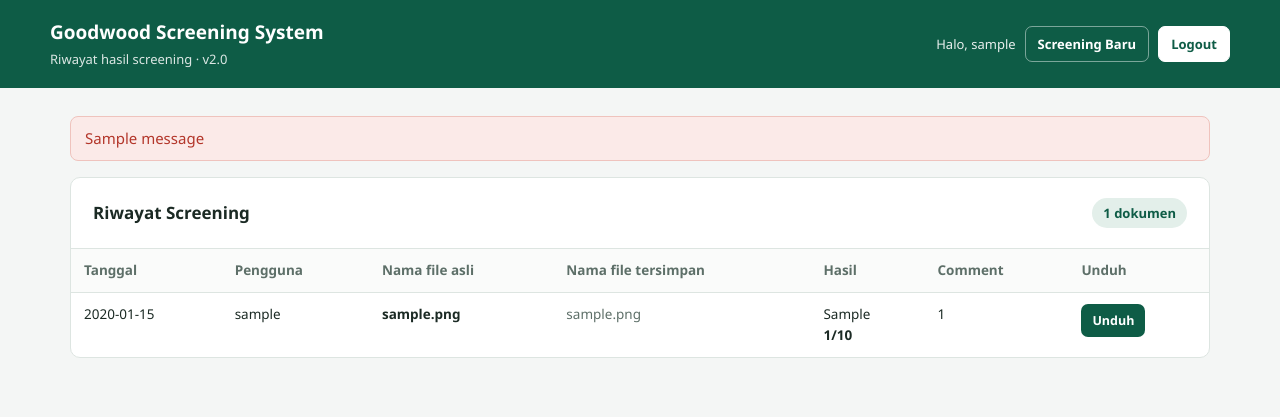
After one commit to diniekaprasasti/goodwood_screening, a Flask app: page /history in a window 1280 px wide. The commit adds this page. Shown: the top 417 px of the page. Run offline with Flask 3, Linux system fonts and the light colour scheme; the visitor is signed in with stand-in values (Sample User, id 1); tables that the repository leaves empty hold one stand-in row (values such as "Sample post"); one stand-in notice (Sample message) is shown.

Commit message:
Add login system and screening history

```diff
--- a/app.py
+++ b/app.py
@@ -1,71 +1,256 @@
 # -*- coding: utf-8 -*-
-"""Goodwood Screening System — aplikasi lokal untuk screening awal manuskrip."""
+"""Goodwood Screening System — screening awal manuskrip dengan login dan riwayat."""
+import hmac
 import os
+import sqlite3
 import uuid
-from flask import Flask, render_template, request, redirect, url_for, flash
+from datetime import datetime
+from functools import wraps
+from zoneinfo import ZoneInfo
+
+from flask import (
+    Flask,
+    flash,
+    redirect,
+    render_template,
+    request,
+    send_from_directory,
+    session,
+    url_for,
+)
 from werkzeug.utils import secure_filename
-from flask import send_from_directory
+
 from annotator import annotate_docx
 
+
 BASE = os.path.dirname(os.path.abspath(__file__))
-UPLOAD_DIR = os.path.join(BASE, "uploads")
-EXPORT_DIR = os.path.join(BASE, "exports")
+
+# Untuk Railway, set DATA_DIR=/app/data dan pasang Railway Volume ke /app/data.
+DATA_DIR = os.getenv("DATA_DIR", os.path.join(BASE, "data"))
+UPLOAD_DIR = os.path.join(DATA_DIR, "uploads")
+EXPORT_DIR = os.path.join(DATA_DIR, "exports")
+DB_PATH = os.path.join(DATA_DIR, "screening_history.db")
+
 os.makedirs(UPLOAD_DIR, exist_ok=True)
 os.makedirs(EXPORT_DIR, exist_ok=True)
 
-VERSION = "1.4"
+VERSION = "2.0"
+JAKARTA_TZ = ZoneInfo("Asia/Jakarta")
 
 app = Flask(__name__)
-app.secret_key = "goodwood-screening-local"
+app.secret_key = os.getenv("SECRET_KEY", "change-this-secret-key-for-production")
 app.config["MAX_CONTENT_LENGTH"] = 50 * 1024 * 1024  # 50 MB
+app.config["SESSION_COOKIE_HTTPONLY"] = True
+app.config["SESSION_COOKIE_SAMESITE"] = "Lax"
+app.config["SESSION_COOKIE_SECURE"] = bool(os.getenv("RAILWAY_ENVIRONMENT"))
+
+LOGIN_USERNAME = os.getenv("LOGIN_USERNAME", "admin")
+LOGIN_PASSWORD = os.getenv("LOGIN_PASSWORD", "admin123")
+
+
+def get_db():
+    connection = sqlite3.connect(DB_PATH)
+    connection.row_factory = sqlite3.Row
+    return connection
+
+
+def init_db():
+    with get_db() as connection:
+        connection.execute(
+            """
+            CREATE TABLE IF NOT EXISTS screening_history (
+                id INTEGER PRIMARY KEY AUTOINCREMENT,
+                created_at TEXT NOT NULL,
+                username TEXT NOT NULL,
+                original_filename TEXT NOT NULL,
+                saved_filename TEXT NOT NULL UNIQUE,
+                comments INTEGER NOT NULL DEFAULT 0,
+                verdict TEXT,
+                passed INTEGER,
+                total INTEGER
+            )
+            """
+        )
+
+
+init_db()
+
+
+def login_required(view_function):
+    @wraps(view_function)
+    def wrapped_view(*args, **kwargs):
+        if not session.get("logged_in"):
+            flash("Silakan login untuk mengakses Goodwood Screening System.")
+            return redirect(url_for("login", next=request.path))
+        return view_function(*args, **kwargs)
+
+    return wrapped_view
+
+
+def safe_next_url(value):
+    """Hanya izinkan redirect internal yang diawali satu garis miring."""
+    if value and value.startswith("/") and not value.startswith("//"):
+        return value
+    return url_for("index")
+
+
+def make_result_filename(original_filename):
+    safe = secure_filename(original_filename)
+    stem, extension = os.path.splitext(safe)
+    stem = stem or "manuscript"
+    extension = extension.lower() if extension else ".docx"
+    timestamp = datetime.now(JAKARTA_TZ).strftime("%Y%m%d_%H%M%S")
+    short_id = uuid.uuid4().hex[:6].upper()
+    return f"{stem}_SCREENED_{timestamp}_{short_id}{extension}"
+
+
+@app.route("/login", methods=["GET", "POST"])
+def login():
+    if session.get("logged_in"):
+        return redirect(url_for("index"))
+
+    if request.method == "POST":
+        username = request.form.get("username", "").strip()
+        password = request.form.get("password", "")
+        username_ok = hmac.compare_digest(username, LOGIN_USERNAME)
+        password_ok = hmac.compare_digest(password, LOGIN_PASSWORD)
+
+        if username_ok and password_ok:
+            session.clear()
+            session["logged_in"] = True
+            session["username"] = username
+            session.permanent = True
+            return redirect(safe_next_url(request.form.get("next")))
+
+        flash("Username atau password salah.")
+
+    return render_template("login.html", version=VERSION, next=request.args.get("next", ""))
+
+
+@app.route("/logout")
+def logout():
+    session.clear()
+    flash("Anda telah logout.")
+    return redirect(url_for("login"))
 
 
 @app.route("/", methods=["GET"])
+@login_required
 def index():
     return render_template("index.html", result=None, filename=None, version=VERSION)
 
 
 @app.route("/screen", methods=["POST"])
+@login_required
 def screen():
-    f = request.files.get("manuscript")
-    if not f or not f.filename:
+    uploaded_file = request.files.get("manuscript")
+
+    if not uploaded_file or not uploaded_file.filename:
         flash("Silakan pilih file Word (.docx) terlebih dahulu.")
         return redirect(url_for("index"))
-    if not f.filename.lower().endswith(".docx"):
-        flash("Format tidak didukung. Sistem hanya menerima file .docx "
-              "(jika file Anda .doc, simpan ulang sebagai .docx di Microsoft Word).")
+
+    if not uploaded_file.filename.lower().endswith(".docx"):
+        flash(
+            "Format tidak didukung. Sistem hanya menerima file .docx "
+            "(jika file Anda .doc, simpan ulang sebagai .docx di Microsoft Word)."
+        )
         return redirect(url_for("index"))
 
-    safe = secure_filename(f.filename)
-    path = os.path.join(UPLOAD_DIR, "{}_{}".format(uuid.uuid4().hex[:8], safe))
-    f.save(path)
+    original_filename = secure_filename(uploaded_file.filename)
+    upload_name = f"{uuid.uuid4().hex[:8]}_{original_filename}"
+    upload_path = os.path.join(UPLOAD_DIR, upload_name)
+    uploaded_file.save(upload_path)
 
-    out_name = "SCREENING_{}_{}".format(uuid.uuid4().hex[:6], safe)
-    out_path = os.path.join(EXPORT_DIR, out_name)
+    saved_filename = make_result_filename(original_filename)
+    output_path = os.path.join(EXPORT_DIR, saved_filename)
+
     try:
-        result, n_comments = annotate_docx(path, out_path)
-    except Exception as e:
-        flash("Gagal membaca dokumen: {}".format(e))
+        result, n_comments = annotate_docx(upload_path, output_path)
+    except Exception as exc:
+        # Hapus file hasil yang mungkin terbentuk sebagian.
+        try:
+            os.remove(output_path)
+        except OSError:
+            pass
+        flash(f"Gagal membaca dokumen: {exc}")
         return redirect(url_for("index"))
     finally:
         try:
-            os.remove(path)
+            os.remove(upload_path)
         except OSError:
             pass
 
-    return render_template("index.html", result=result, filename=f.filename,
-                           download=out_name, n_comments=n_comments, version=VERSION)
+    verdict = str(getattr(result, "verdict", ""))
+    passed = int(getattr(result, "passed", 0) or 0)
+    total = int(getattr(result, "total", 0) or 0)
+    created_at = datetime.now(JAKARTA_TZ).strftime("%d %b %Y, %H:%M WIB")
+
+    with get_db() as connection:
+        connection.execute(
+            """
+            INSERT INTO screening_history (
+                created_at, username, original_filename, saved_filename,
+                comments, verdict, passed, total
+            )
+            VALUES (?, ?, ?, ?, ?, ?, ?, ?)
+            """,
+            (
+                created_at,
+                session.get("username", "unknown"),
+                uploaded_file.filename,
+                saved_filename,
+                int(n_comments or 0),
+                verdict,
+                passed,
+                total,
+            ),
+        )
+
+    return render_template(
+        "index.html",
+        result=result,
+        filename=uploaded_file.filename,
+        download=saved_filename,
+        n_comments=n_comments,
+        version=VERSION,
+    )
+
+
+@app.route("/history")
+@login_required
+def history():
+    with get_db() as connection:
+        rows = connection.execute(
+            """
+            SELECT id, created_at, username, original_filename, saved_filename,
+                   comments, verdict, passed, total
+            FROM screening_history
+            ORDER BY id DESC
+            """
+        ).fetchall()
+
+    return render_template("history.html", records=rows, version=VERSION)
 
 
 @app.route("/download/<path:fname>")
+@login_required
 def download(fname):
     safe = secure_filename(fname)
-    return send_from_directory(EXPORT_DIR, safe, as_attachment=True,
-                               download_name=safe.split("_", 2)[-1].replace(".docx", "")
-                                             + "_SCREENING.docx")
+    path = os.path.join(EXPORT_DIR, safe)
+
+    if not os.path.isfile(path):
+        flash("File hasil screening tidak ditemukan. Pastikan Railway Volume sudah terpasang.")
+        return redirect(url_for("history"))
+
+    return send_from_directory(
+        EXPORT_DIR,
+        safe,
+        as_attachment=True,
+        download_name=safe,
+    )
 
 
 if __name__ == "__main__":
-    print("\n  Goodwood Screening System v" + VERSION)
+    print(f"\n  Goodwood Screening System v{VERSION}")
     print("  Buka browser: http://localhost:5001\n")
     app.run(host="0.0.0.0", port=5001, debug=False)
--- /dev/null
+++ b/templates/history.html
@@ -0,0 +1,112 @@
+<!DOCTYPE html>
+<html lang="id">
+<head>
+  <meta charset="UTF-8">
+  <meta name="viewport" content="width=device-width, initial-scale=1">
+  <title>Riwayat Screening — Goodwood Screening System</title>
+  <style>
+    :root{
+      --ink:#1b2a24; --muted:#5d6f68; --line:#dde5e1; --bg:#f4f6f5;
+      --brand:#0e5c46; --brand-soft:#e3efea; --fail:#b3362a; --fail-bg:#fbeae8;
+    }
+    *{box-sizing:border-box}
+    body{margin:0;background:var(--bg);color:var(--ink);
+         font:15px/1.55 "Segoe UI",system-ui,-apple-system,Arial,sans-serif}
+    header{background:var(--brand);color:#fff;padding:18px 28px}
+    .header-inner{max-width:1180px;margin:auto;display:flex;align-items:center;
+                  justify-content:space-between;gap:16px}
+    h1{font-size:19px;margin:0}
+    header p{margin:2px 0 0;font-size:13px;opacity:.85}
+    nav{display:flex;align-items:center;gap:9px;flex-wrap:wrap}
+    .user{font-size:13px;opacity:.9}
+    .nav-link{color:#fff;text-decoration:none;border:1px solid rgba(255,255,255,.45);
+              border-radius:7px;padding:7px 12px;font-size:13px;font-weight:600}
+    .logout{background:#fff;color:var(--brand);border-color:#fff}
+    main{max-width:1180px;margin:28px auto 60px;padding:0 20px}
+    .card{background:#fff;border:1px solid var(--line);border-radius:10px;overflow:hidden}
+    .card-head{display:flex;justify-content:space-between;align-items:center;gap:14px;
+               padding:20px 22px;border-bottom:1px solid var(--line)}
+    .card-head h2{font-size:17px;margin:0}
+    .count{background:var(--brand-soft);color:var(--brand);font-weight:700;
+           padding:5px 11px;border-radius:20px;font-size:13px}
+    .table-wrap{overflow-x:auto}
+    table{width:100%;border-collapse:collapse;min-width:940px;font-size:13.5px}
+    th,td{padding:11px 13px;border-bottom:1px solid var(--line);text-align:left;vertical-align:top}
+    th{background:#fafbfa;color:var(--muted);font-weight:700}
+    tr:last-child td{border-bottom:0}
+    .file{font-weight:650}
+    .muted{color:var(--muted)}
+    .score{white-space:nowrap;font-weight:700}
+    .download{display:inline-block;background:var(--brand);color:#fff;text-decoration:none;
+              padding:7px 11px;border-radius:7px;font-size:12.5px;font-weight:700;white-space:nowrap}
+    .empty{text-align:center;padding:55px 20px;color:var(--muted)}
+    .flash{background:var(--fail-bg);color:var(--fail);border:1px solid #efc3bd;
+           border-radius:8px;padding:10px 14px;margin-bottom:16px}
+    @media(max-width:700px){.header-inner{flex-direction:column;align-items:flex-start}}
+  </style>
+</head>
+<body>
+<header>
+  <div class="header-inner">
+    <div>
+      <h1>Goodwood Screening System</h1>
+      <p>Riwayat hasil screening · v{{ version }}</p>
+    </div>
+    <nav>
+      <span class="user">Halo, {{ session.get('username', 'User') }}</span>
+      <a class="nav-link" href="{{ url_for('index') }}">Screening Baru</a>
+      <a class="nav-link logout" href="{{ url_for('logout') }}">Logout</a>
+    </nav>
+  </div>
+</header>
+
+<main>
+  {% with messages = get_flashed_messages() %}
+    {% for message in messages %}<div class="flash">{{ message }}</div>{% endfor %}
+  {% endwith %}
+
+  <section class="card">
+    <div class="card-head">
+      <h2>Riwayat Screening</h2>
+      <span class="count">{{ records|length }} dokumen</span>
+    </div>
+
+    {% if records %}
+    <div class="table-wrap">
+      <table>
+        <thead>
+          <tr>
+            <th>Tanggal</th>
+            <th>Pengguna</th>
+            <th>Nama file asli</th>
+            <th>Nama file tersimpan</th>
+            <th>Hasil</th>
+            <th>Comment</th>
+            <th>Unduh</th>
+          </tr>
+        </thead>
+        <tbody>
+          {% for record in records %}
+          <tr>
+            <td>{{ record.created_at }}</td>
+            <td>{{ record.username }}</td>
+            <td class="file">{{ record.original_filename }}</td>
+            <td class="muted">{{ record.saved_filename }}</td>
+            <td>
+              <div>{{ record.verdict or '-' }}</div>
+              <div class="score">{{ record.passed }}/{{ record.total }}</div>
+            </td>
+            <td>{{ record.comments }}</td>
+            <td><a class="download" href="{{ url_for('download', fname=record.saved_filename) }}">Unduh</a></td>
+          </tr>
+          {% endfor %}
+        </tbody>
+      </table>
+    </div>
+    {% else %}
+      <div class="empty">Belum ada dokumen yang discreening.</div>
+    {% endif %}
+  </section>
+</main>
+</body>
+</html>
```
Also changed, not shown: templates/index.html (+23 -2 lines), templates/login.html (added, +57 -0 lines), data/screening_history.db (added).
